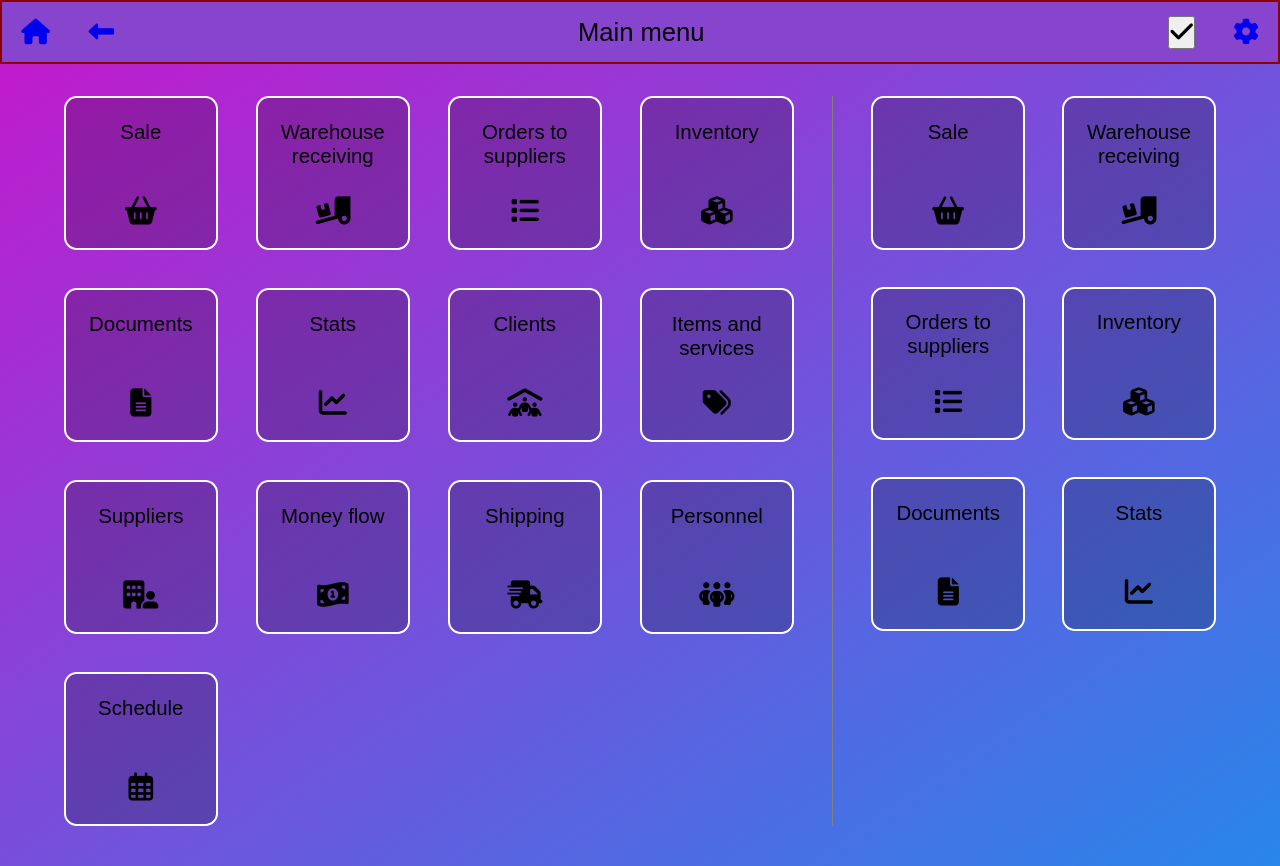
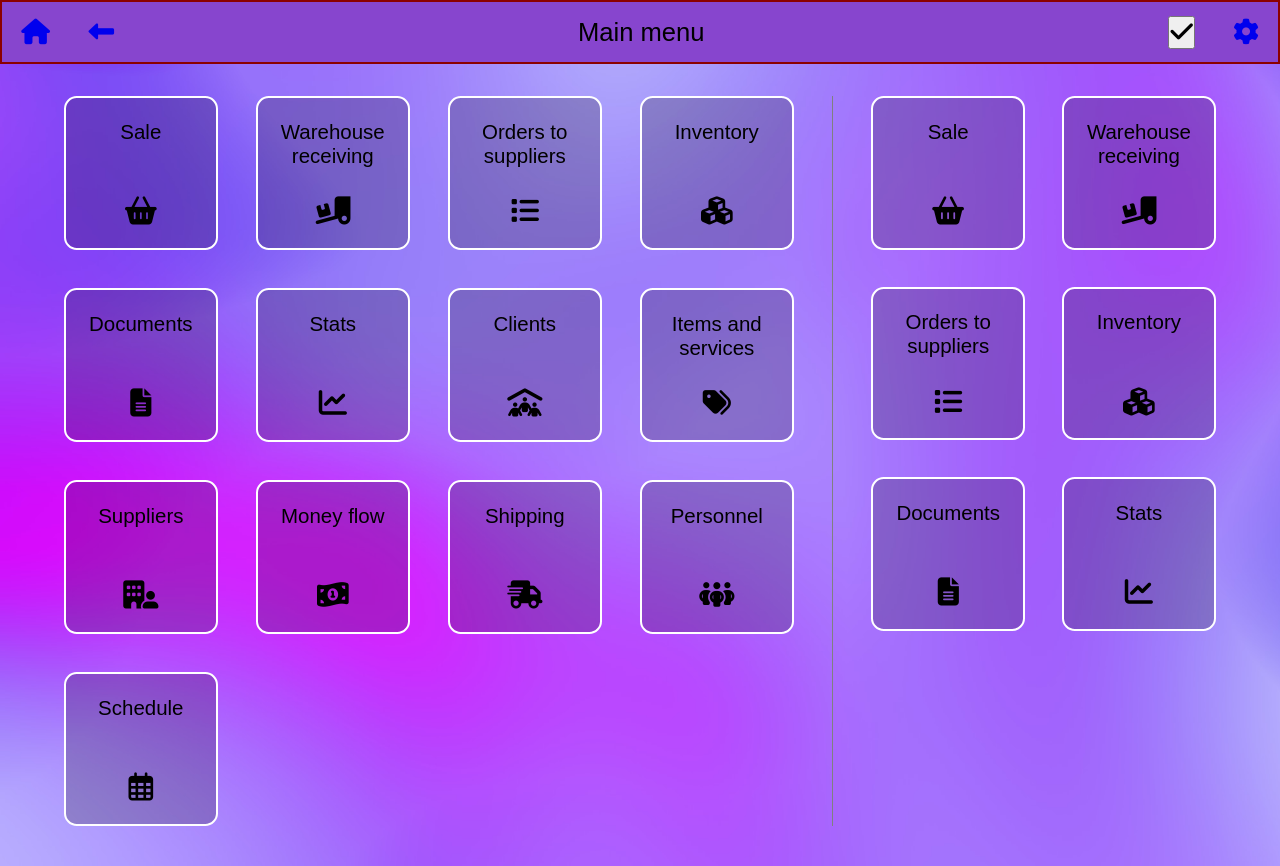
Before and after one commit to m-s-enchev/Ergo_ERP, a Django app: page / in a window 1280 px wide. Run offline with Django 4.2, Linux system fonts and the light colour scheme; some libraries are stand-ins or nearby versions.

Commit message:
fix main page styling

```diff
--- a/static/css/main.css
+++ b/static/css/main.css
@@ -5,7 +5,8 @@ body {
 }
 
 .content {
-    background-image: linear-gradient(to bottom right, #c617cc, #2886ea);
+    background-image: url("/static/images/background_2.png");
+    background-size: cover;
 }
 
 .main {
```
Also changed, not shown: static/images/background_2.png (added).
